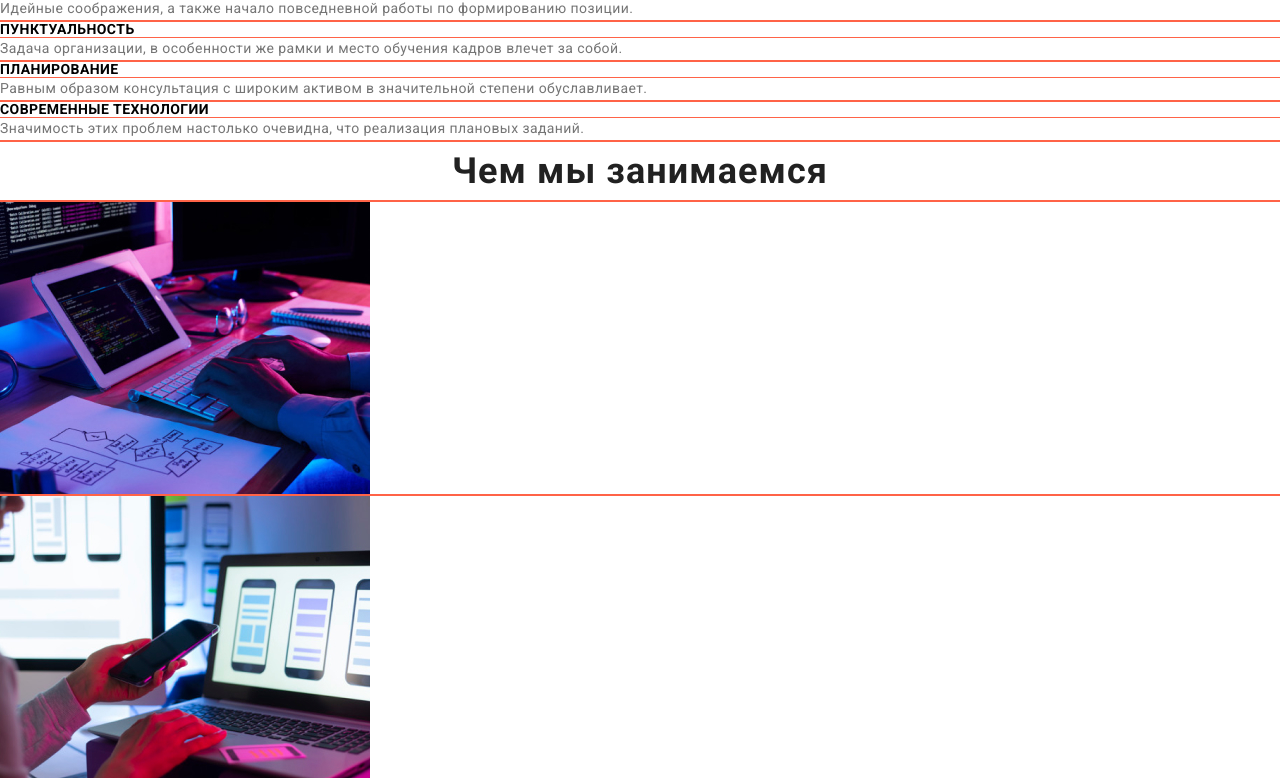
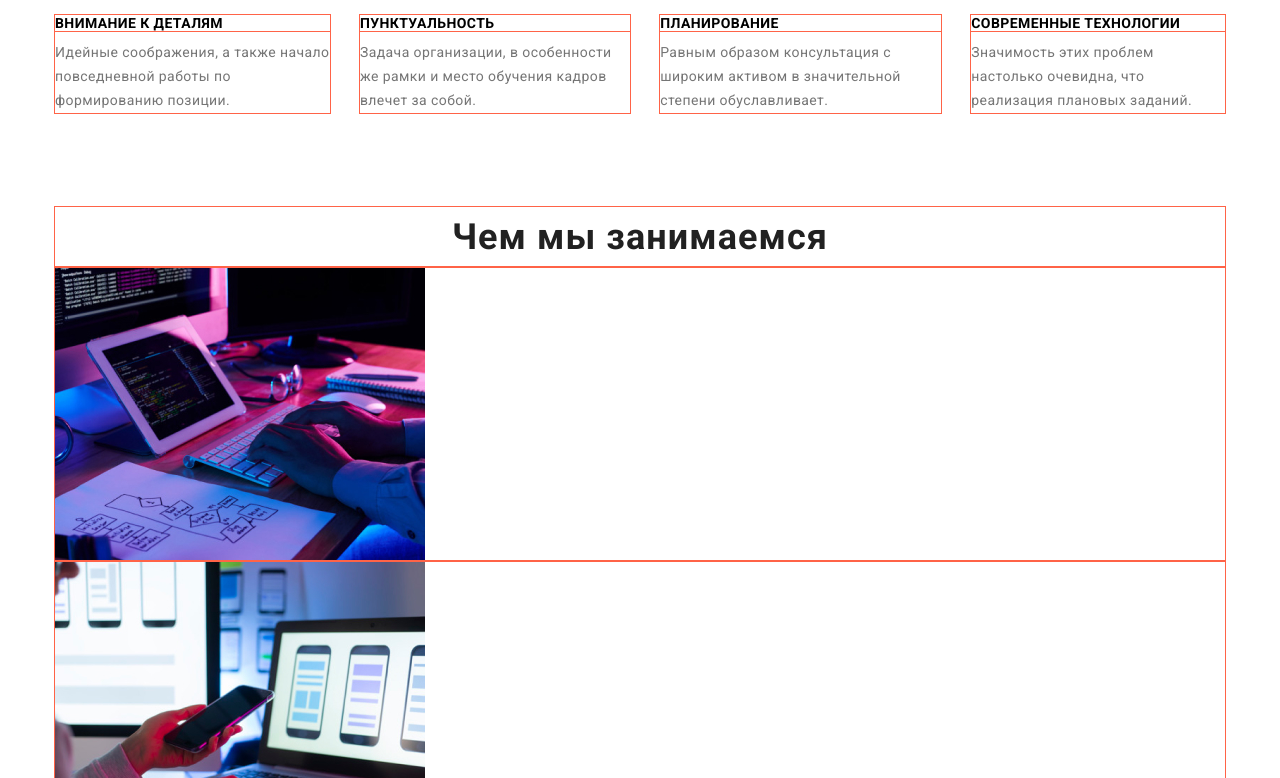
Before and after one commit to AKutusenko/goit-markup-hw-03, a plain HTML site: page index.html in a window 1280 px wide. Shown: the part 760-1538 px from the top of the page. Drawn offline with nearby package versions, Linux system fonts and the light colour scheme.

Commit message:
Добавляет стили занятий

```diff
--- a/css/styles.css
+++ b/css/styles.css
@@ -226,12 +226,25 @@ h3 {
 /* End Hero */
 
 /*Avantages */
+.advantages {
+  padding: 94px 0;
+}
+.advantages-list {
+  display: flex;
+}
+
+.advantages-list-item:not(:last-child) {
+  margin-right: 30px;
+}
+
 .advantages-list-item-title {
   font-weight: 700;
   font-size: 14px;
   line-height: 1.143;
   letter-spacing: 0.03em;
   text-transform: uppercase;
+
+  margin-bottom: 10px;
 }
 
 .advantages-description {
@@ -241,7 +254,12 @@ h3 {
   letter-spacing: 0.03em;
   color: var(--second-level-color);
 }
-/* Advantages */
+
+.advantages .section-title {
+  visibility: hidden;
+  height: 0;
+}
+/* End Advantages */
 
 /* What are we doing */
 .section-title {
--- a/index.html
+++ b/index.html
@@ -66,6 +66,7 @@
       </section>
       <!--Advantages-->
       <section class="advantages">
+        <div class="container">
           <h2 class="section-title">Наши преимущества</h2>
           <ul class="advantages-list">
             <li class="advantages-list-item">
@@ -78,8 +79,8 @@
             <li class="advantages-list-item">
               <h3 class="advantages-list-item-title">Пунктуальность</h3>
               <p class="advantages-description">
-              Задача организации, в особенности же рамки и место обучения кадров
-              влечет за собой.
+                Задача организации, в особенности же рамки и место обучения
+                кадров влечет за собой.
               </p>
             </li>
             <li class="advantages-list-item">
@@ -97,9 +98,11 @@
               </p>
             </li>
           </ul>
+        </div>
       </section>
       <!--What are we doing-->
       <section class="what-are-we-doing">
+        <div class="container">
           <h2 class="section-title">Чем мы занимаемся</h2>
           <ul class="what-are-we-doing-list">
             <li class="what-are-we-doing-list-item">
@@ -127,9 +130,11 @@
               />
             </li>
           </ul>
+        </div>
       </section>
       <!--Team-->
       <section class="team">
+        <div class="container">
           <h2 class="section-title">Наша команда</h2>
           <ul class="team-list">
             <li class="team-list-item">
@@ -150,7 +155,9 @@
                 height="260"
               />
               <h3 class="team-member">Ольга Репина</h3>
-            <p class="team-member-description" lang="en">Frontend Developer</p>
+              <p class="team-member-description" lang="en">
+                Frontend Developer
+              </p>
             </li>
             <li class="team-list-item">
               <img
@@ -173,10 +180,12 @@
               <p class="team-member-description" lang="en">UI Designer</p>
             </li>
           </ul>
+        </div>
       </section>
     </main>
     <!--Footer-->
     <footer class="footer">
+      <div class="container">
         <a class="logo" lang="en" href="/"
           >Web<span class="logo-second-inverse">Studio</span></a
         >
@@ -184,7 +193,9 @@
           <p class="adress">г. Киев, пр-т Леси Украинки, 26</p>
           <ul class="footer-contacts-list">
             <li class="footer-contacts-list-item">
-            <a class="footer-contacts-list-link" href="mailto:info@example.com"
+              <a
+                class="footer-contacts-list-link"
+                href="mailto:info@example.com"
                 >info@example.com</a
               >
             </li>
@@ -195,6 +206,7 @@
             </li>
           </ul>
         </address>
+      </div>
     </footer>
   </body>
 </html>
```
Lines whose indentation alone changed are shown as unchanged.
